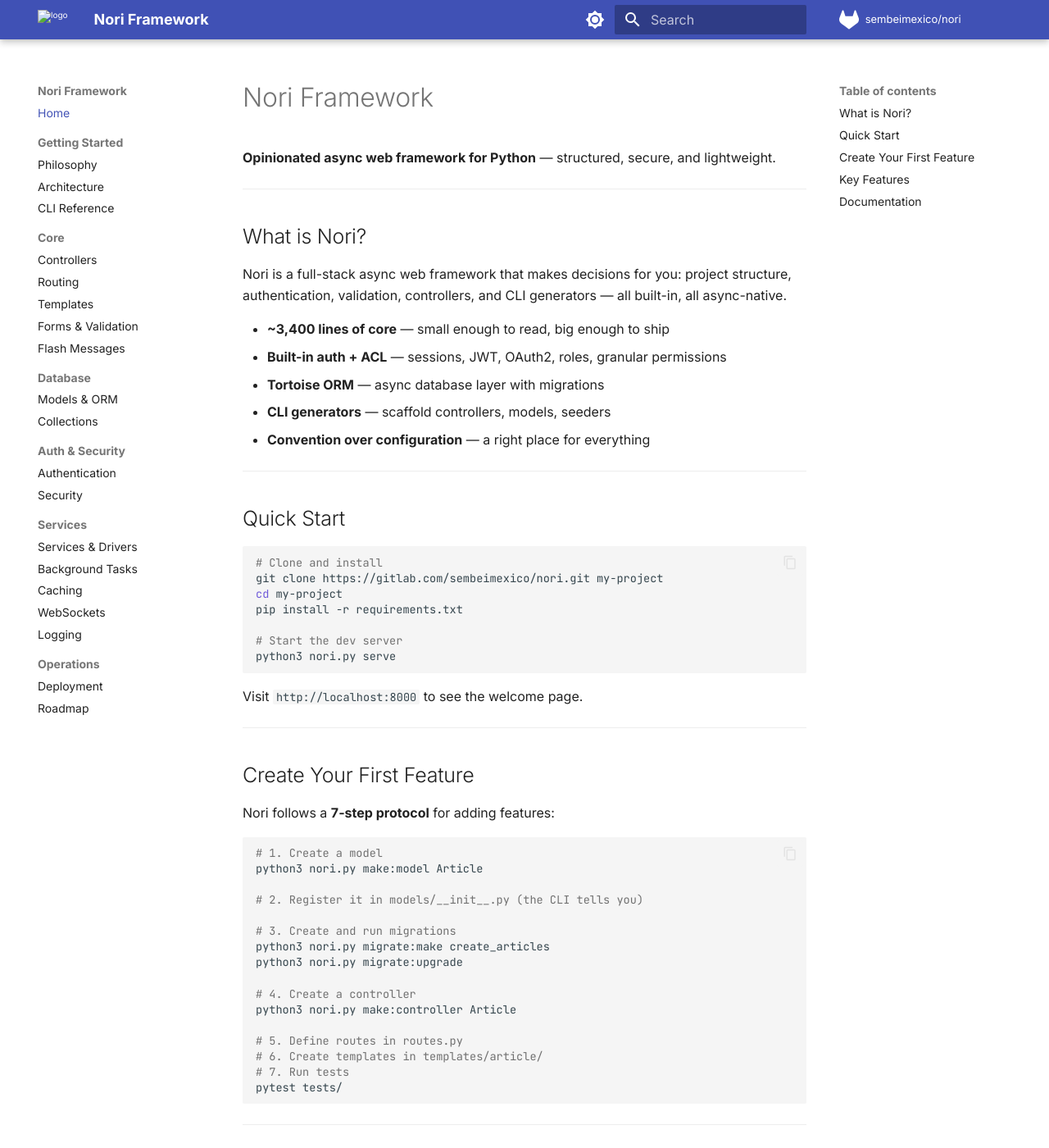
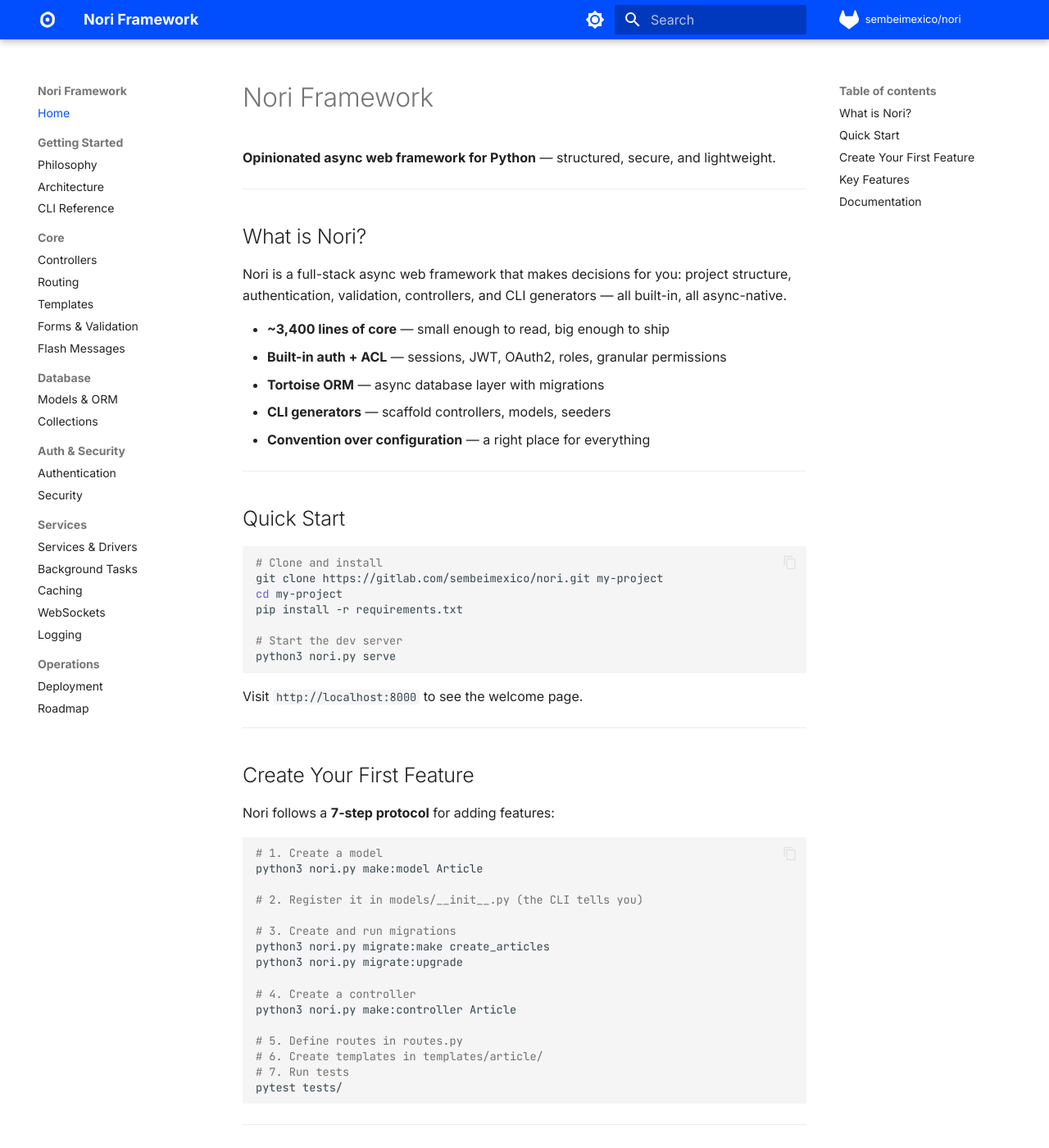
Before and after one commit to sembeimx/nori, an MkDocs documentation site: the page built from docs/index.md, in a window 1280 px wide and 1400 px high. Shown: the whole window at 82% size. Built offline with MkDocs 1.6.1 and Material for MkDocs 9.7.7, drawn with Linux system fonts in a browser that asks for light colours; comment, search, counter and statistics services are not loaded; some of the changed text lies outside the part shown.

Commit message:
docs: update main index with new feature sections and custom styling assets

```diff
--- /dev/null
+++ b/docs/stylesheets/custom.css
@@ -0,0 +1,14 @@
+:root,
+[data-md-color-scheme="default"] {
+  --md-primary-fg-color: #004eff;
+  --md-primary-fg-color--light: #3371ff;
+  --md-primary-fg-color--dark: #003bcc;
+  --md-accent-fg-color: #004eff;
+}
+
+[data-md-color-scheme="slate"] {
+  --md-primary-fg-color: #3371ff;
+  --md-primary-fg-color--light: #5c8fff;
+  --md-primary-fg-color--dark: #004eff;
+  --md-accent-fg-color: #3371ff;
+}
```
Also changed, not shown: docs/index.md (+14 -2 lines), docs/assets/logo.svg (added).
